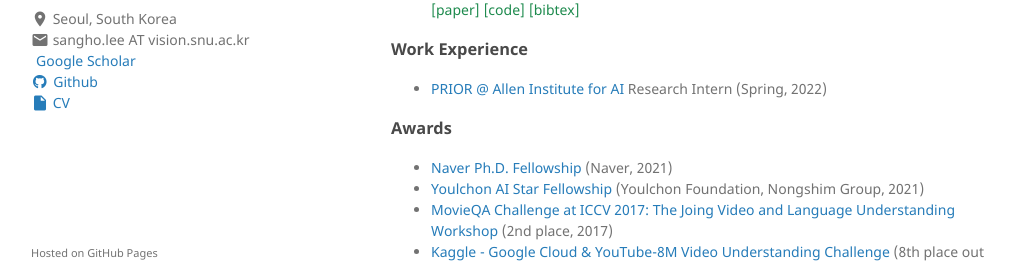
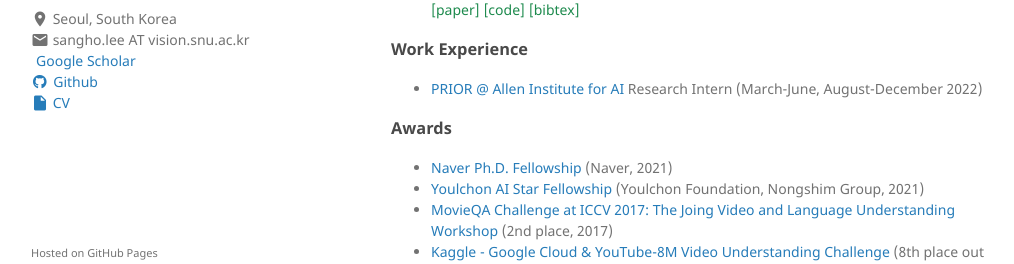
Before and after one commit to sangho-vision/sangho-vision.github.io, a Jekyll site: the page built from index.md, in a window 1280 px wide and 900 px high, scrolled down 862 px. Shown: the part 547-811 px from the top of the window, without its empty margins (129-1143 px from the left). Built offline with Jekyll 4.4.1, drawn with Linux system fonts in a browser that asks for light colours; a style sheet for code colours, icons or effects is not loaded.

Commit message:
work experience

```diff
--- a/index.md
+++ b/index.md
@@ -97,7 +97,7 @@ CVPR 2017 Workshop on YouTube-8M Large-Scale Video Understanding <br/>
 
 ### Work Experience
 
-- [PRIOR @ Allen Institute for AI](https://prior.allenai.org/) Research Intern (Spring, 2022)
+- [PRIOR @ Allen Institute for AI](https://prior.allenai.org/) Research Intern (March-June, August-December 2022)
 
 
 ### Awards
```
Also changed, not shown: 1 other file.
